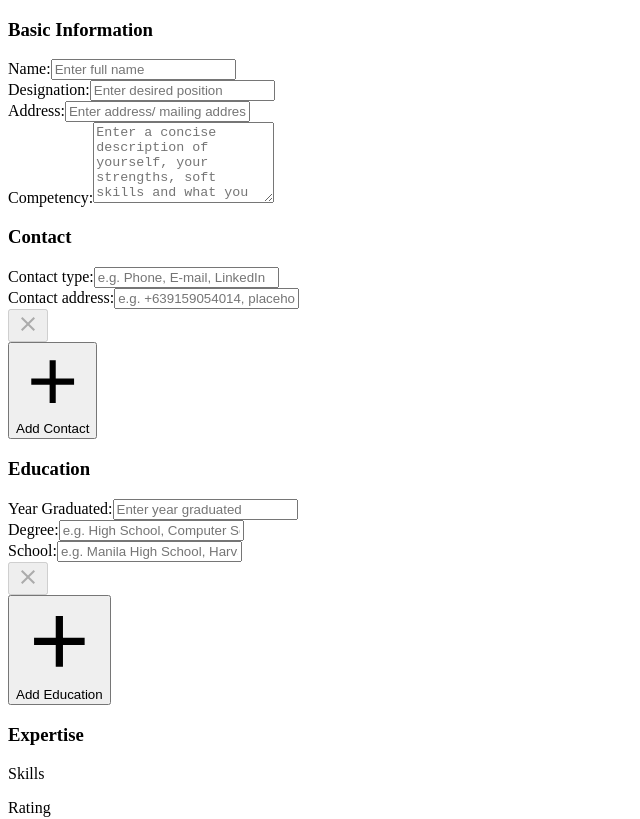
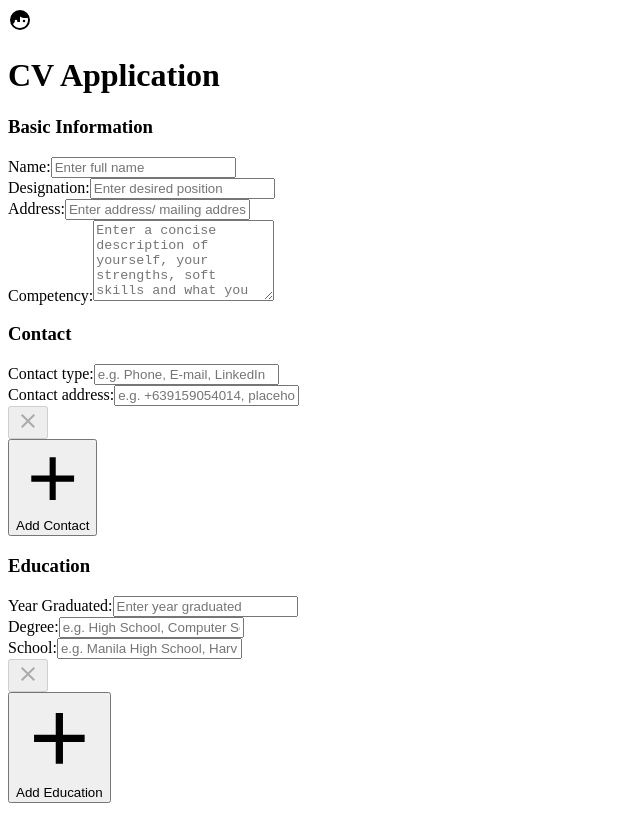
Before and after one commit to makieldeviso/CV-Application, a React (Vite) app: page / in a window 1280 px wide. Shown: the top 819 px of the page, without its empty margins (0-640 px from the left). Built offline with nearby package versions, Linux system fonts and the light colour scheme; the HTML template or start-up script is replaced by a standard one.

Commit message:
Adds header to the webpage
Adds more styling
Adds aria-label to remove info field buttons

```diff
--- a/src/App.jsx
+++ b/src/App.jsx
@@ -1,8 +1,11 @@
-import { useState } from 'react'
+import { useState, useRef } from 'react'
 import Form from './components/Form.jsx'
 import CVTemplate from './components/Template.jsx'
 
 import { setLocalStorageSubmittedValues, getLocalStorageSubmittedValues } from './scripts/memoryHandler.js';
+
+import ProfileIcon from '@mdi/react';
+import { mdiFaceManProfile } from '@mdi/js';
 
 // Check local storage if submitted values are stored
 const savedSubmittedValues = getLocalStorageSubmittedValues();
@@ -18,12 +21,21 @@ function App() {
   }
 
   return (
+    <>
+    <header className='header-content'>
+      <div className='banner'>
+        <ProfileIcon className='page-logo' path={mdiFaceManProfile} size={1} />
+        <h1 className='page-title'>CV Application</h1>
+      </div>
+    </header>
+
     <main className='main-content'>
       <Form submitVerified={handleSubmitVerified}/>
       <div className='template-viewer'>
         <CVTemplate refState={verifiedValues}/>
       </div>
     </main>
+    </>
 
   )
 }
--- a/src/components/ContactInfo.jsx
+++ b/src/components/ContactInfo.jsx
@@ -39,7 +39,7 @@ const ContactField = function ({refObj, removeFieldFunc, changeValueFunc, contac
       />
       </div>
 
-      <button className='remove-btn' type='button' onClick={removeFieldFunc} value={refObj.keyId} disabled={contactLength <= 1}>
+      <button aria-label='Remove contact information' className='remove-btn' type='button' onClick={removeFieldFunc} value={refObj.keyId} disabled={contactLength <= 1}>
         <CloseIcon path={mdiClose} size={1}/>
       </button>
     </div>
--- a/src/components/EducationInfo.jsx
+++ b/src/components/EducationInfo.jsx
@@ -54,7 +54,7 @@ const EducField = function ({refObj, removeEducFunc, changeEducFunc, educLength}
         />
       </div>
 
-      <button className='remove-btn' type='button' value={refObj.keyId} onClick={removeEducFunc} disabled={educLength <= 1}>
+      <button aria-label='Remove education information' className='remove-btn' type='button' value={refObj.keyId} onClick={removeEducFunc} disabled={educLength <= 1}>
         <CloseIcon path={mdiClose} size={1}/>
       </button>
 
--- a/src/components/ExperienceInfo.jsx
+++ b/src/components/ExperienceInfo.jsx
@@ -53,6 +53,7 @@ const ExperienceField = function ({refObj, changeExpValueFunc, removeExpFunc, ex
       </div>
 
       <button
+        aria-label='Remove experience information'
         className='remove-btn'
         type='button'
         value={refObj.keyId}
--- a/src/components/ExpertiseInfo.jsx
+++ b/src/components/ExpertiseInfo.jsx
@@ -38,7 +38,7 @@ const SkillField = function ({refObj, changeSkillValueFunc, removeSkillFunc, cha
         <>{RateBtns}</>
       </div>
 
-    <button className='remove-btn' type='button' value={refObj.keyId} onClick={removeSkillFunc} disabled={skillLength <= 1}>
+    <button aria-label='Remove expertise information' className='remove-btn' type='button' value={refObj.keyId} onClick={removeSkillFunc} disabled={skillLength <= 1}>
       <CloseIcon path={mdiClose} size={1}/>
     </button>
     </div>
--- a/src/styles/index.css
+++ b/src/styles/index.css
@@ -23,6 +23,7 @@
   --light-green: #93FFD8;
   --lightest-green: #CFFFDC;
   --red: #EB455F;
+  --dark-orange: #D04848;
 
   --template-blue: #153448;
   --template-gray: #3C5B6F;
@@ -36,11 +37,43 @@
   --template-col-2: 450px;
 }
 
+.header-content {
+  padding: calc(var(--padding) * 0.5) var(--padding);
+  background-color: var(--dark-blue);
+  height: 8vh;
+}
+
+.banner {
+  display: grid;
+  grid-template-columns: max-content 1fr;
+  gap: 8px;
+  align-items: center;
+  justify-content: center;
+}
+
+.page-logo {
+  width: 30px !important;
+  height: 30px !important;
+}
+
+.page-logo path {
+  fill: var(--off-white) !important;
+}
+
+.page-title {
+  font-size: 1.3rem;
+  font-family: var(--header-font);
+  font-weight: bold;
+  text-shadow: 0 0 5px var(--darkest-blue);
+  color: var(--off-white);
+}
+
+
 .main-content {
   display: grid;
   grid-template-columns: max-content 1fr;
   justify-content: start;
-  height: 100vh;
+  height: 92vh;
 }
 
 /* Form styling (end) */
@@ -158,7 +191,7 @@
 
 .remove-btn:disabled {
   cursor: default;
-  filter: opacity(0.3);
+  filter: opacity(0);
 }
 
 .remove-btn svg path {
@@ -608,14 +641,14 @@ p.template-contact-type {
 }
 
 .rating {
-  border: 2px solid var(--template-cream);
+  border: 1px solid var(--template-gray);
   border-radius: 3px;
   width: 15px;
   height: 15px;
 }
 
 .rating.rated {
-  background-color: var(--template-brown);
+  background-color: var(--light-blue);
 }
 
 .rating.unrated {
```
Also changed, not shown: src/components/ConfirmDialog.jsx (+9 -2 lines).
